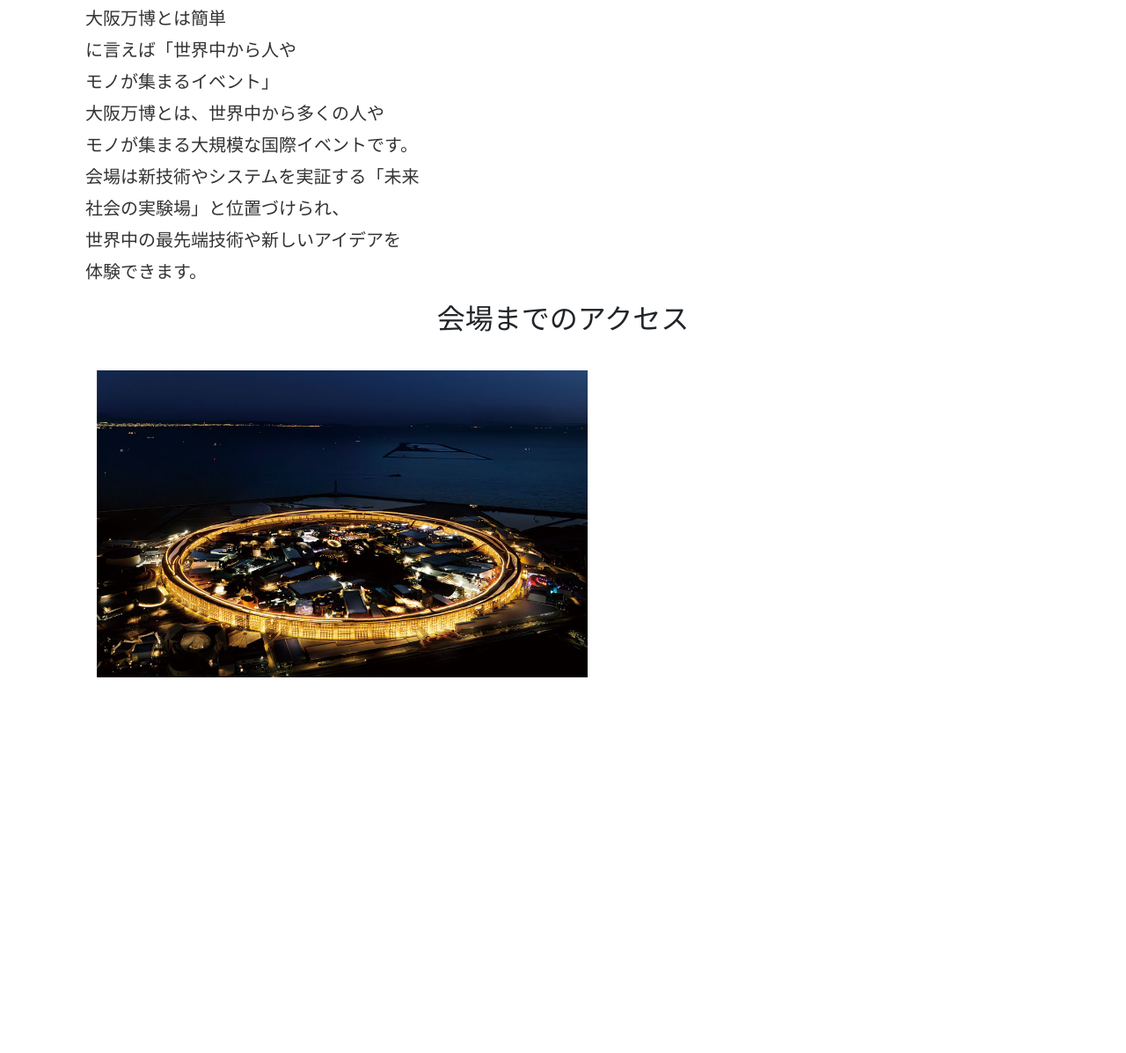
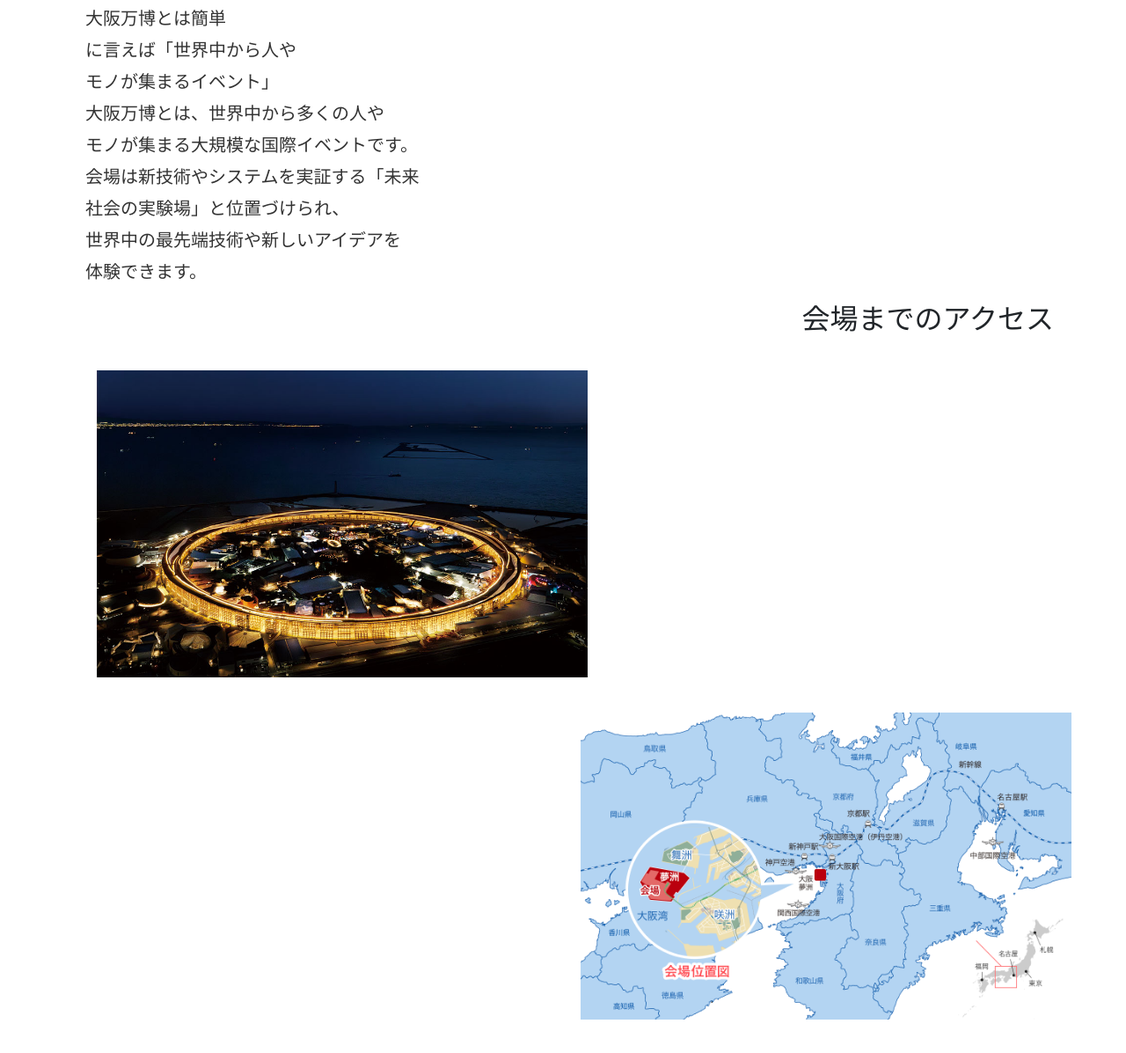
Before and after one commit to sotaro611/banpaku-team, a plain HTML site: page index.html in a window 1280 px wide. Shown: the part 211-1408 px from the top of the page at 88% size. Before the commit the page ends 1021 px from the top, so only its background shows below. Drawn offline with nearby package versions, Linux system fonts and the light colour scheme.

Commit message:
画像の追加

```diff
--- a/index.html
+++ b/index.html
@@ -45,9 +45,12 @@
     体験できます。<br>
 </p>
 
-<h2 class="acses">会場までのアクセス</h2>
+<h2 style="text-align: right; ">会場までのアクセス</h2>
 <!-- 画像を追加 -->
 <img src="img suzuki/facility-img-main.jpg" alt="大阪万博ロゴ" class="expo-image">
+<img src="img suzuki/map_place_pc.png" alt="アクセスマップ" class="expo-image"
+    style="display: block; margin-left: auto; margin-right: -20px;">
+
 
 <style>
 .description {
```
